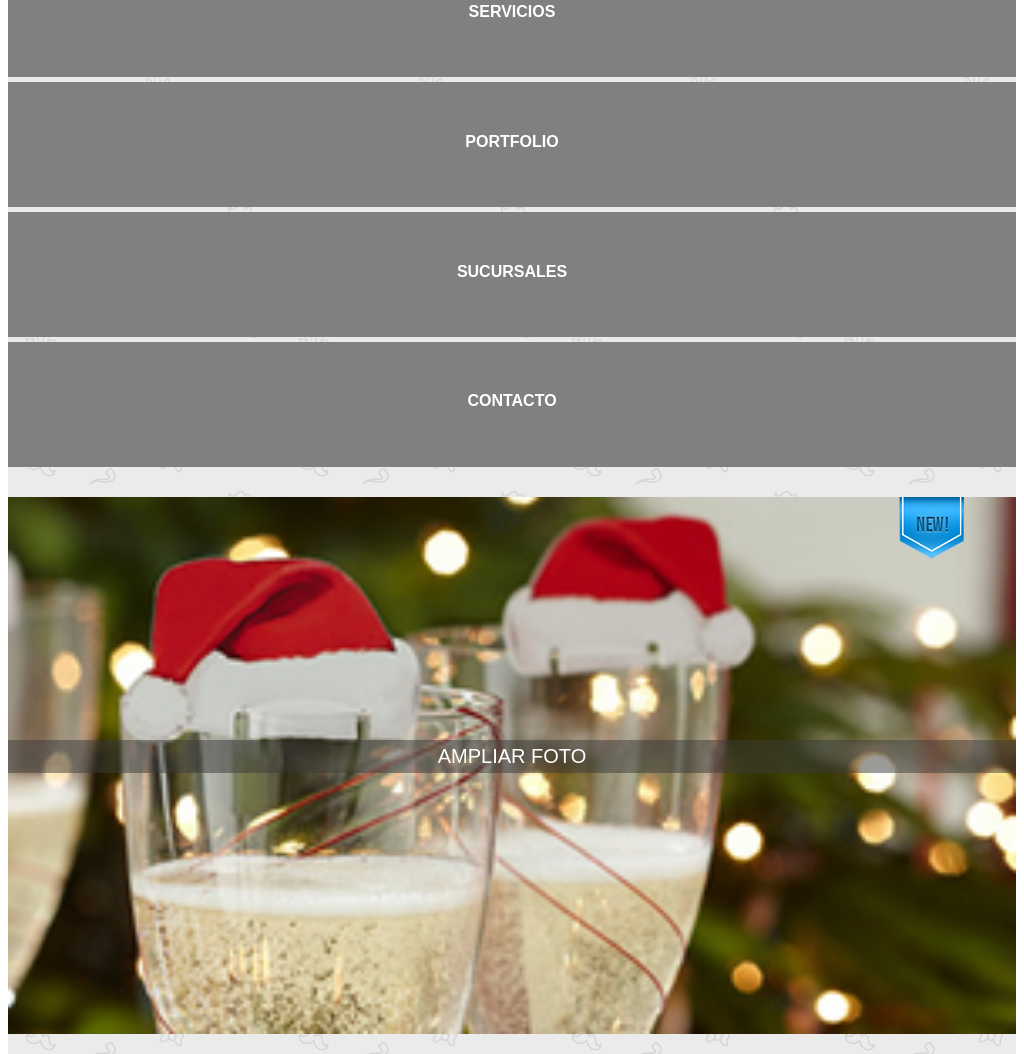
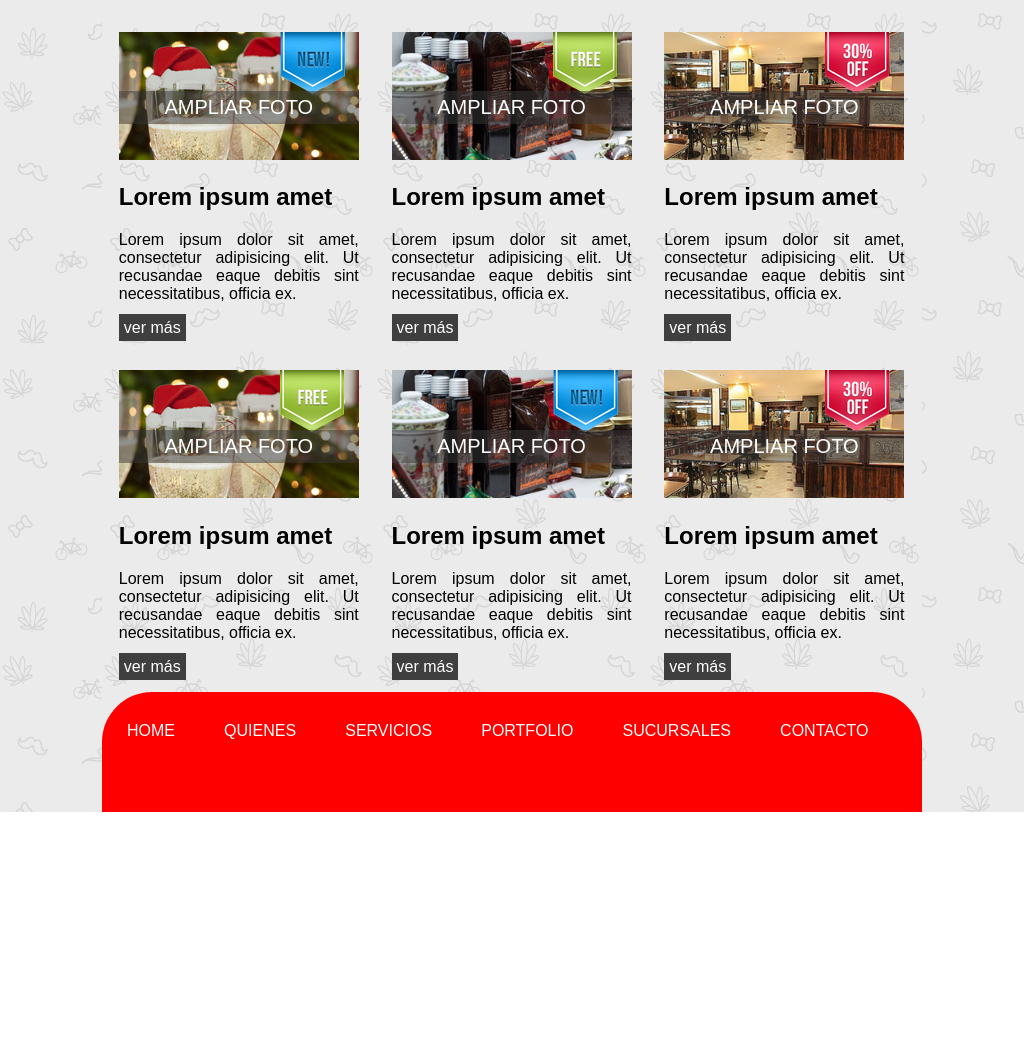
Before and after one commit to Nicktoms/html-css-responsive, a plain HTML site: page index.html in a window 1024 px wide. Shown: the part 512-1566 px from the top of the page. After the commit the page ends 1324 px from the top, so only its background shows below. Drawn offline with Linux system fonts and the light colour scheme.

Commit message:
responsive tablet y notebook

```diff
--- a/css/styles.css
+++ b/css/styles.css
@@ -46,14 +46,13 @@ p{
     height: 3vh;
     margin:5px 0;
     text-align: center;
-    padding: 5%;
+    padding: 3%;
 }
 
 .main-nav ul li a:link,  .main-nav ul li a:visited {
     text-decoration: none;
     color:white;
     text-transform: uppercase;
-    font-weight: 700;
 }
 
 .banner {
@@ -127,17 +126,18 @@ p{
     height: 3vh;
     margin: 5px 0;
     text-align: center;
-    padding: 5%;
+    padding: 3%;
 }
 
 .main-footer ul li a:link,  .main-footer ul li a:visited {
     text-decoration: none;
     color:white;
     text-transform: uppercase;
-    font-weight: 700;
 }
 
-@media (min-width: 426px) and (max-width: 768px)  {
+/*Tablet*/
+
+@media (min-width: 426px) and (max-width: 768px) {
 
     .container {
         width:100%;
@@ -163,9 +163,99 @@ p{
         padding:2% 0;
       }
 
+.banner {
+    display:block;
+    width:100%;
+}
 
+.banner img {
+    width:100%;
+}
 
+.vip-products {
+    width:100%;
+    overflow:hidden;
+}
 
-
+.product {
+    float:left;
+    margin:2%;
+    width:46%;
 
 }
+
+}
+
+/*Desktop*/
+
+@media (min-width: 769px) and (max-width: 1024px)  {
+
+    body {
+        width: 100%;
+        background-image: url("../images/bg-body.png");
+        display: grid;
+        margin:auto;
+    }
+
+    .container {
+        width:80%;
+    }
+
+    .toggle-nav{
+        display: none;
+    }
+
+      .main-nav ul{
+        width:100%;
+        overflow:hidden;
+
+    }
+
+    .main-nav ul li{
+        background-color: grey;
+        height:2vh;
+        margin-left: 3px;
+        text-align: center;
+        float:left;
+        width:16.3%;
+        padding:2% 0;
+    }
+
+    .banner {
+    display:block;
+    width:100%;
+    }
+
+    .banner img {
+    width:100%;
+    }
+
+    .vip-products {
+    width:100%;
+    overflow:hidden;
+    }
+
+    .product {
+    float:left;
+    margin:2%;
+    width:29.3%;
+    }
+
+    .main-footer {
+        background-color: red;
+        border-top-left-radius: 50px;
+        border-top-right-radius: 50px;
+        height:15vh;
+    }
+
+    .main-footer ul{
+        width:100%;
+        overflow:hidden;
+    }
+
+    .main-footer ul li{
+        background-color:transparent;
+        display: inline;
+        float:left;
+    }
+}
```
